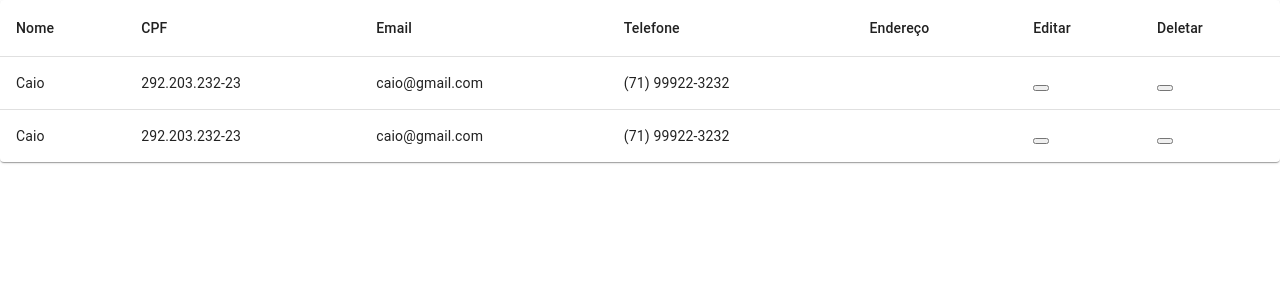
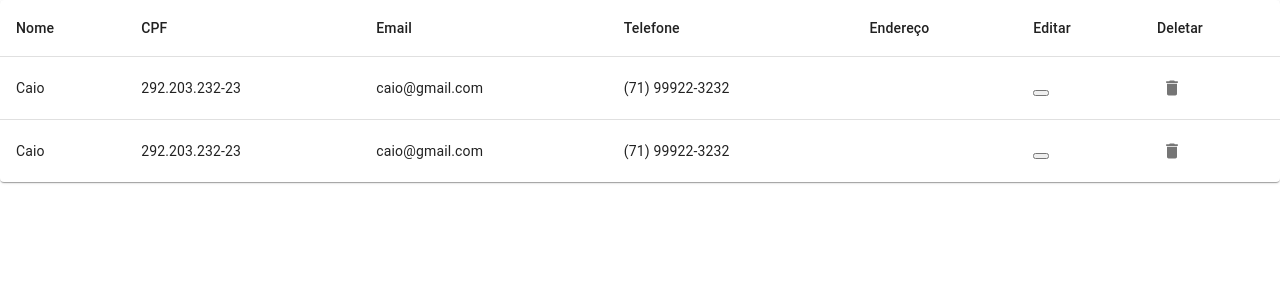
Before and after one commit to caiojlima/desafio-hkl, a React (Create React App) app: page /list in a window 1280 px wide. Shown: the top 300 px of the page. Built offline with nearby package versions, Linux system fonts and the light colour scheme; data requests are answered from the project's data file.

Commit message:
[FEAT]: Delete BTN On List Page

```diff
--- a/package.json
+++ b/package.json
@@ -6,6 +6,7 @@
     "@emotion/react": "^11.13.0",
     "@emotion/styled": "^11.13.0",
     "@hookform/resolvers": "^3.9.0",
+    "@mui/icons-material": "^5.16.5",
     "@mui/material": "^5.16.5",
     "@tanstack/react-query": "^5.51.11",
     "@testing-library/jest-dom": "^5.17.0",
--- a/src/views/UserForm.tsx
+++ b/src/views/UserForm.tsx
@@ -4,7 +4,7 @@ import { IUser, UserSchema } from '../@types/user';
 import { zodResolver } from "@hookform/resolvers/zod";
 import { useCreateUser } from '../api/users/useCreateUser';
 import { Navigate } from 'react-router-dom';
-import { Typography, Grid, TextField, Box, Button, Alert } from '@mui/material';
+import { Typography, Grid, TextField, Box, Button, Alert, Grow } from '@mui/material';
 
 const UserForm: React.FC = () => {
     const createUser = useCreateUser();
@@ -95,7 +95,7 @@ const UserForm: React.FC = () => {
       </Box>
       <Button variant="contained" color='secondary' onClick={toUsersList}>Ver Lista</Button>
       {success && <Box marginTop={3}>
-        <Alert severity="success">Usuário salvo com sucesso!</Alert>
+        <Grow in={success} timeout={1000}>{<Alert severity="success">Usuário salvo com sucesso!</Alert>}</Grow>
       </Box>}
       { redirect && <Navigate to="/list" /> }
     </Box>
--- a/src/views/UserList.tsx
+++ b/src/views/UserList.tsx
@@ -2,11 +2,21 @@ import * as React from 'react';
 import { IUser } from '../@types/user';
 import { useUsers } from '../api/users/useUsers';
 import { useDeleteUser } from '../api/users/useDeleteUser';
-import { TableContainer, Paper, Table, TableHead, TableRow, TableCell, TableBody } from '@mui/material';
+import { TableContainer, Paper, Table, TableHead, TableRow, TableCell, TableBody, IconButton } from '@mui/material';
+import { Delete } from '@mui/icons-material';
+import { useNavigate } from 'react-router-dom';
 
 const UserList: React.FC = () => {
     const users = useUsers();
+    const navigate = useNavigate()
+    console.log(" ddale");
+
+
     const deleteUser = useDeleteUser();
+    const deleteUserButton = (id: string) => {
+        deleteUser.mutate(id);
+        navigate(0)
+    }
 
     return (
         <TableContainer component={Paper}>
@@ -23,7 +33,7 @@ const UserList: React.FC = () => {
             </TableRow>
           </TableHead>
           <TableBody>
-            {users.data?.map((user: IUser) => (
+            {users.isSuccess && users.data?.map((user: IUser) => (
               <TableRow
                 key={user.id}
                 sx={{ '&:last-child td, &:last-child th': { border: 0 } }}
@@ -36,7 +46,11 @@ const UserList: React.FC = () => {
                 <TableCell align="justify">{user.phone}</TableCell>
                 <TableCell align="justify">{user.address}</TableCell>
                 <TableCell align="justify"><button></button></TableCell>
-                <TableCell align="justify"><button></button></TableCell>
+                <TableCell align="justify">
+                    <IconButton aria-label="delete" size="small" onClick={() => deleteUserButton(user.id!)}>
+                        <Delete fontSize="small" />
+                    </IconButton>
+                </TableCell>
               </TableRow>
             ))}
           </TableBody>
```
Also changed, not shown: 1 other file (tests, documents, lock files or other folders).
